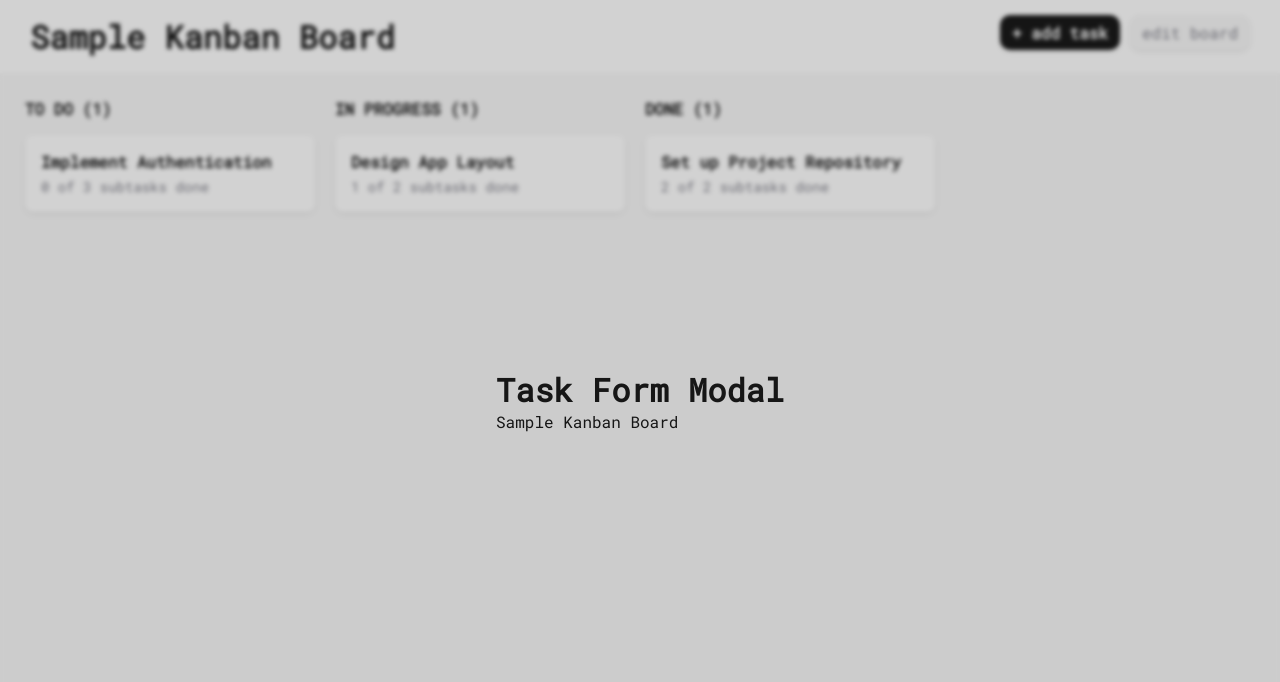
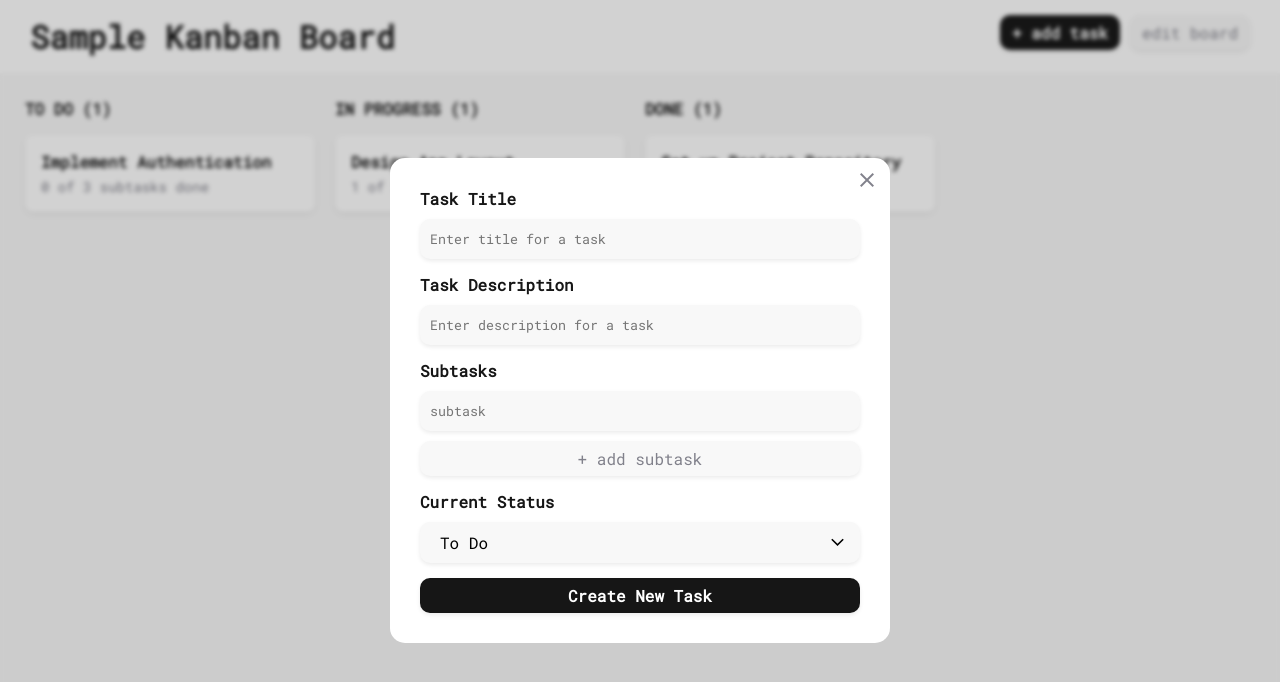
Before and after one commit to aniamarkh/kanban-board, a Vue app: page / in a window 1280 px wide. Both pictures are taken after a click on the element "+ add task". Shown: the top 682 px of the page. Built offline with nearby package versions, Linux system fonts and the light colour scheme.

Commit message:
feat: implement new task create

```diff
--- a/src/components/ButtonComponent.vue
+++ b/src/components/ButtonComponent.vue
@@ -5,6 +5,10 @@ const props = defineProps({
   btnClass: {
     type: String,
     required: true,
+  },
+  type: {
+    type: String,
+    default: 'button',
   },
 });
 
@@ -15,7 +19,7 @@ const buttonClass = computed(() => {
 
 <template>
   <div class="button__wrapper">
-    <button :class="buttonClass">
+    <button :type="type" :class="buttonClass">
       <slot></slot>
     </button>
   </div>
@@ -40,7 +44,7 @@ const buttonClass = computed(() => {
   @include transition-ease;
 
   &:hover {
-    transform: scale(1.05);
+    transform: scale(1.02);
   }
 }
 
@@ -55,6 +59,7 @@ const buttonClass = computed(() => {
   font-weight: normal;
 
   &:hover {
+    transform: none;
     color: $text-color;
   }
 }
--- a/src/components/modals/StatusSelect.vue
+++ b/src/components/forms/StatusSelect.vue
@@ -1,31 +1,36 @@
 <script setup>
-import { defineProps, computed } from 'vue';
+import { defineProps, computed, ref } from 'vue';
 import { useBoardStore } from '@/stores/boardStore';
 
 const props = defineProps({
   task: {
     type: Object,
-    required: true,
+    default: null,
   },
 });
 
 const boardStore = useBoardStore();
 const columns = computed(() => boardStore.getBoard.columns);
-const taskColumn = computed(() => boardStore.getColumnForTask(props.task.id));
+const selectedColumnId = ref(
+  props.task ? boardStore.getColumnForTask(props.task.id).id : columns.value[0].id
+);
+
+const emit = defineEmits(['statusChange']);
+
 const onStatusChange = (event) => {
   const targetColumnId = Number(event.target.value);
-  boardStore.moveTask({ taskId: props.task.id, targetColumnId: targetColumnId });
+  selectedColumnId.value = targetColumnId;
+  if (props.task) {
+    boardStore.moveTask({ taskId: props.task.id, targetColumnId: targetColumnId });
+  } else {
+    emit('statusChange', targetColumnId);
+  }
 };
 </script>
 
 <template>
-  <select class="status-select" @change="onStatusChange">
-    <option
-      v-for="column in columns"
-      :key="column.id"
-      :value="column.id"
-      :selected="column.id === taskColumn.id"
-    >
+  <select class="status-select" @change="onStatusChange" v-model="selectedColumnId">
+    <option v-for="column in columns" :key="column.id" :value="column.id">
       {{ column.title }}
     </option>
   </select>
--- /dev/null
+++ b/src/components/forms/TextInput.vue
@@ -0,0 +1,75 @@
+<template>
+  <div class="text-input__wrapper">
+    <label class="text-input__label" v-if="inputName" :for="inputName">
+      {{ inputName }}
+    </label>
+    <input
+      :class="inputClass"
+      :id="inputName"
+      :value="modelValue"
+      @input="onInput($event)"
+      v-bind="$attrs"
+    />
+    <p class="text-input__error" v-if="isError">This field is required</p>
+  </div>
+</template>
+
+<script setup>
+import { computed } from 'vue';
+const props = defineProps({
+  modelValue: String,
+  inputName: String,
+  isRequired: {
+    type: Boolean,
+    default: true,
+  },
+  isError: {
+    type: Boolean,
+    default: false,
+  },
+});
+
+const emit = defineEmits(['update:modelValue', 'inputChange']);
+
+const onInput = (e) => {
+  emit('update:modelValue', e.target.value);
+  emit('inputChange');
+};
+
+const inputClass = computed(() => {
+  return props.isError ? 'text-input__input--error' : 'text-input__input';
+});
+</script>
+
+<style scoped lang="scss">
+@import '@/assets/_config.scss';
+
+.text-input__wrapper {
+  position: relative;
+  @include flex-column;
+  gap: 10px;
+}
+
+.text-input__label {
+  font-weight: bold;
+}
+
+.text-input__input {
+  height: 40px;
+  padding: 10px;
+  background-color: $grey;
+  border: none;
+  @include shadow;
+  border-radius: 10px;
+}
+
+.text-input__input--error {
+  @extend .text-input__input;
+  border: 1px solid red;
+}
+
+.text-input__error {
+  font-size: 12px;
+  color: $red;
+}
+</style>
--- a/src/components/modals/TaskFormModal.vue
+++ b/src/components/modals/TaskFormModal.vue
@@ -1,10 +1,156 @@
 <script setup lang="ts">
-import type { Board } from '@/types/types';
-defineProps<{ data: Board }>();
+import { reactive, ref } from 'vue';
+import type { Ref } from 'vue';
+import type { FormState } from '@/types/types';
+import { useBoardStore } from '@/stores/boardStore';
+import ButtonComponent from '../ButtonComponent.vue';
+import StatusSelect from '../forms/StatusSelect.vue';
+import TextInput from '../forms/TextInput.vue';
+
+const boardStore = useBoardStore();
+const formState: FormState = reactive({
+  task: {
+    id: 0,
+    title: '',
+    desc: '',
+    subtasks: [
+      {
+        id: 0,
+        title: '',
+        done: false,
+      },
+    ],
+  },
+  statusColumnId: boardStore.getBoard.columns[0].id,
+  isTitleError: false,
+});
+const titleInput: Ref<string | null> = ref(null);
+
+const addSubtaskInput = () => {
+  formState.task.subtasks.push({ id: 0, title: '', done: false });
+};
+
+const setStatusForNewTask = (targetColumnId: number) => {
+  formState.statusColumnId = targetColumnId;
+};
+
+const isValidForm = (): Boolean => {
+  if (formState.task.title.trim().length === 0) {
+    formState.isTitleError = true;
+    return false;
+  } else {
+    formState.isTitleError = false;
+    return true;
+  }
+};
+
+const resetForm = () => {
+  formState.task = {
+    id: 0,
+    title: '',
+    desc: '',
+    subtasks: [
+      {
+        id: 0,
+        title: '',
+        done: false,
+      },
+    ],
+  };
+};
+
+const onFormSubmit = () => {
+  if (isValidForm()) {
+    const newTask = {
+      id: 999,
+      title: formState.task.title,
+      desc: formState.task.desc,
+      subtasks: formState.task.subtasks.filter((subtask) => subtask.title.trim() !== ''),
+    };
+    boardStore.addTask({ targetColumnId: formState.statusColumnId, newTask: newTask });
+    resetForm();
+  }
+};
 </script>
+
 <template>
-  <div>
-    <h1>Task Form Modal</h1>
-    {{ data.title }}
+  <div class="task-form__wrapper">
+    <ButtonComponent @click="$emit('close')" btnClass="no-font" class="task-form__close-button">
+      <span class="material-icons-outlined"> close </span>
+    </ButtonComponent>
+    <form class="task-form__form" @submit.prevent="onFormSubmit">
+      <TextInput
+        :ref="titleInput"
+        v-model="formState.task.title"
+        :isError="formState.isTitleError"
+        @inputChange="formState.isTitleError = false"
+        inputName="Task Title"
+        placeholder="Enter title for a task"
+      />
+      <TextInput
+        v-model="formState.task.desc"
+        inputName="Task Description"
+        placeholder="Enter description for a task"
+      />
+      <div class="task-view__subtasks">
+        <h4>Subtasks</h4>
+        <TextInput
+          v-for="(subtask, index) in formState.task.subtasks"
+          :key="subtask.id"
+          v-model="formState.task.subtasks[index].title"
+          placeholder="subtask"
+          :isRequired="false"
+        />
+        <ButtonComponent @click.prevent="addSubtaskInput" btnClass="secondary">
+          + add subtask
+        </ButtonComponent>
+      </div>
+      <div class="task-form__status">
+        <h4>Current Status</h4>
+        <StatusSelect @statusChange="setStatusForNewTask" />
+      </div>
+      <ButtonComponent btnClass="primary" class="task-form__confirm-btn" type="submit">
+        Create New Task
+      </ButtonComponent>
+    </form>
   </div>
 </template>
+
+<style scoped lang="scss">
+@import '@/assets/_config.scss';
+
+.task-form__wrapper {
+  position: relative;
+  @include flex-column;
+  z-index: 4;
+  height: auto;
+  max-width: 500px;
+  width: 100%;
+  padding: 30px;
+  background-color: $bg-color;
+  border-radius: 15px;
+  margin: 10px;
+}
+
+.task-form__close-button {
+  position: absolute;
+  width: 25px;
+  right: 10px;
+  top: 10px;
+}
+
+.task-form__form {
+  @include flex-column;
+  gap: 15px;
+}
+
+.task-view__subtasks {
+  @include flex-column;
+  gap: 10px;
+}
+
+.task-form__status {
+  @include flex-column;
+  gap: 10px;
+}
+</style>
--- a/src/components/modals/TaskView/TaskViewModal.vue
+++ b/src/components/modals/TaskViewModal.vue
@@ -1,10 +1,10 @@
 <script setup lang="ts">
 import { computed } from 'vue';
 import type { Task } from '@/types/types';
-import ButtonComponent from '../../ButtonComponent.vue';
+import ButtonComponent from '../ButtonComponent.vue';
 import SubtaskCheckbox from './SubtaskCheckbox.vue';
-import StatusSelect from '../StatusSelect.vue';
-import DropdownMenu from '../DropdownMenu.vue';
+import StatusSelect from '../forms/StatusSelect.vue';
+import DropdownMenu from './DropdownMenu.vue';
 
 const props = defineProps<{ data: Task }>();
 
@@ -23,7 +23,7 @@ const subtasksInfo = computed(() => {
       </ButtonComponent>
     </div>
     <h3 class="task-view__title">{{ data.title }}</h3>
-    <p class="task-view__desc">{{ data.desc }}</p>
+    <p v-if="data.desc" class="task-view__desc">{{ data.desc }}</p>
     <div v-if="data.subtasks" class="task-view__subtasks">
       <h4>Subtasks {{ subtasksInfo }}</h4>
       <SubtaskCheckbox
@@ -49,6 +49,7 @@ const subtasksInfo = computed(() => {
   z-index: 4;
   height: auto;
   max-width: 500px;
+  width: 100%;
   padding: 30px;
   background-color: $bg-color;
   border-radius: 15px;
--- a/src/stores/boardStore.ts
+++ b/src/stores/boardStore.ts
@@ -87,6 +87,11 @@ export const useBoardStore = defineStore('board', {
   },
 
   actions: {
+    addTask({ targetColumnId, newTask }: { targetColumnId: number, newTask: Task }) {
+      const targetColumn = this.getColumnById(targetColumnId);
+      if (targetColumn) targetColumn.tasks.push(newTask);
+    },
+
     moveTask({ taskId, targetColumnId }: { taskId: number, targetColumnId: number }) {
       let task;
       for (const column of this.board.columns) {
--- a/src/stores/modalsStore.ts
+++ b/src/stores/modalsStore.ts
@@ -1,7 +1,7 @@
 import { defineStore } from 'pinia';
 import { markRaw } from 'vue';
 import TaskForm from '@/components/modals/TaskFormModal.vue';
-import TaskView from '@/components/modals/TaskView/TaskViewModal.vue';
+import TaskView from '@/components/modals/TaskViewModal.vue';
 import BoardForm from '@/components/modals/BoardFormModal.vue';
 import DeleteNode from '@/components/modals/DeleteNodeModal.vue';
 import type { Board, Task } from '@/types/types';
--- a/src/types/types.ts
+++ b/src/types/types.ts
@@ -21,3 +21,8 @@ export interface Board {
   title: string
   columns: Column[]
 }
+
+export interface FormState {
+  task: Task
+  status: number
+};
```
Also changed, not shown: src/components/forms/TextareaInput.vue (added, +44 -0 lines), src/components/modals/SubtaskCheckbox.vue (renamed from src/components/modals/TaskView/SubtaskCheckbox.vue).
